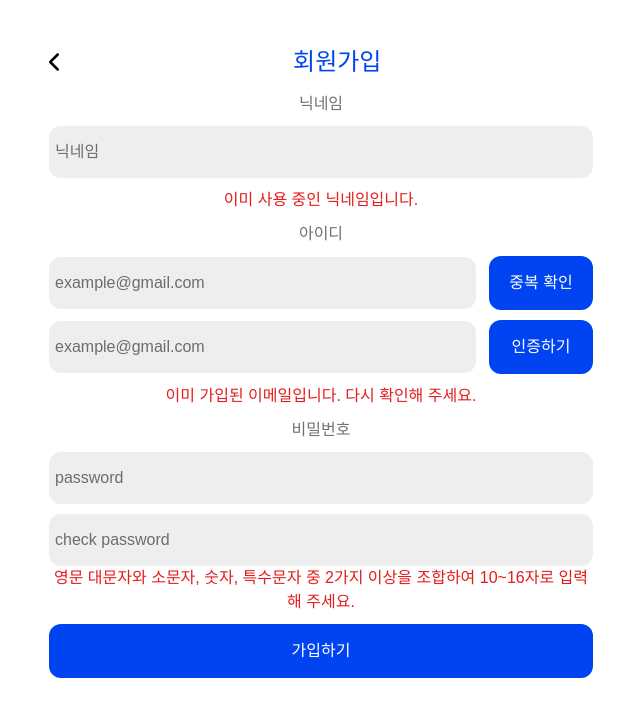
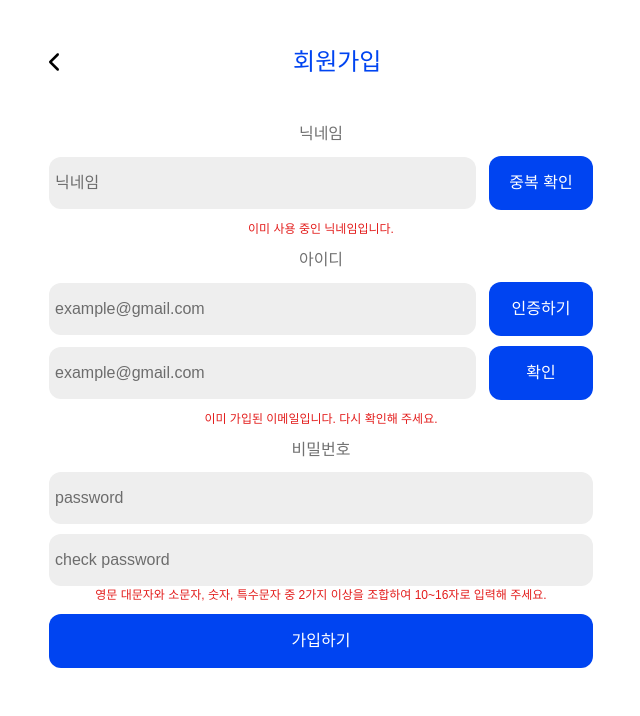
Before and after one commit to DittoTrip/DittoTrip-frontend, a React (Vite) app: page /join in a window 1280 px wide. Shown: the top 716 px of the page, without its empty margins (319-959 px from the left). Built offline with nearby package versions, Linux system fonts and the light colour scheme.

Commit message:
Feat: 버튼 수정

```diff
--- a/src/pages/Join.tsx
+++ b/src/pages/Join.tsx
@@ -6,14 +6,15 @@ import Button from '../components/common/Button';
 type Inputs = {
   nickname: string;
   email: string;
+  checkEmail: string;
   password: string;
+  checkPassword: string;
 };
 
 const Join = () => {
   const {
     register,
     handleSubmit,
-
     formState: { errors },
   } = useForm<Inputs>();
   const onSubmit: SubmitHandler<Inputs> = data => console.log(data);
@@ -29,8 +30,11 @@ const Join = () => {
             <div className="input-title">닉네임</div>
             <div className="user-varification">
               <input {...register('nickname')} placeholder="닉네임" className="input-container" />
+              <Button size={'medium'} scheme={'keyButton'}>
+                중복 확인
+              </Button>
             </div>
-            {errors.email && <span>닉네임을 입력해주세요</span>}
+            {errors.email && <span className="guide-message">닉네임을 입력해주세요</span>}
             <div className="error-message">이미 사용 중인 닉네임입니다.</div>
           </div>
           <div className="section">
@@ -43,18 +47,18 @@ const Join = () => {
                 className="input-container"
               />
               <Button size={'medium'} scheme={'keyButton'}>
-                중복 확인
+                인증하기
               </Button>
             </div>
             <div className="user-varification">
               <input
-                {...register('email', { required: true })}
+                {...register('checkEmail', { required: true })}
                 placeholder="example@gmail.com"
                 type="email"
                 className="input-container"
               />
               <Button size={'medium'} scheme={'keyButton'}>
-                인증하기
+                확인
               </Button>
             </div>
             {errors.email && <span className="guide-message">이메일을 입력해주세요</span>}
@@ -74,12 +78,12 @@ const Join = () => {
           </div>
           <div className="section">
             <input
-              {...register('password', { required: true })}
+              {...register('checkPassword', { required: true })}
               placeholder="check password"
               type="password"
               className="input-container"
             />
-            {errors.password && <span className="guide-message">비밀번호확인을 입력해주세요</span>}
+            {errors.password && <span className="guide-message">비밀번호 확인을 입력해주세요</span>}
             <div className="error-message">
               영문 대문자와 소문자, 숫자, 특수문자 중 2가지 이상을 조합하여 10~16자로 입력해 주세요.
             </div>
@@ -102,39 +106,46 @@ const JoinStyle = styled.div`
     }
   }
   .content-wrapper {
-    margin: 0 28px;
+    margin: 30px 28px 0 28px;
 
     .section {
       .input-title {
+        margin-bottom: 10px;
+
         color: ${({ theme }) => theme.color.gray80};
         ${({ theme }) => theme.font.body2};
-        margin-bottom: 10px;
       }
       .user-varification {
         display: flex;
-        gap: 13px;
         align-items: center;
         justify-content: space-between;
+        gap: 13px;
+
         margin-bottom: 10px;
       }
       .error-message {
+        margin-bottom: 10px;
+
         color: ${({ theme }) => theme.color.red};
-        margin-bottom: 10px;
+        ${({ theme }) => theme.font.body5};
       }
     }
   }
 
   .input-container {
+    width: 100%;
+    height: 52px;
     flex: 1;
+
     border: none;
     border-radius: 12px;
-    height: 52px;
-    flex: 1;
-    width: 100%;
     background: ${({ theme }) => theme.color.gray20};
   }
   .guide-message {
+    margin-bottom: 10px;
+
     color: ${({ theme }) => theme.color.red};
+    ${({ theme }) => theme.font.body5};
   }
 `;
 export default Join;
```
